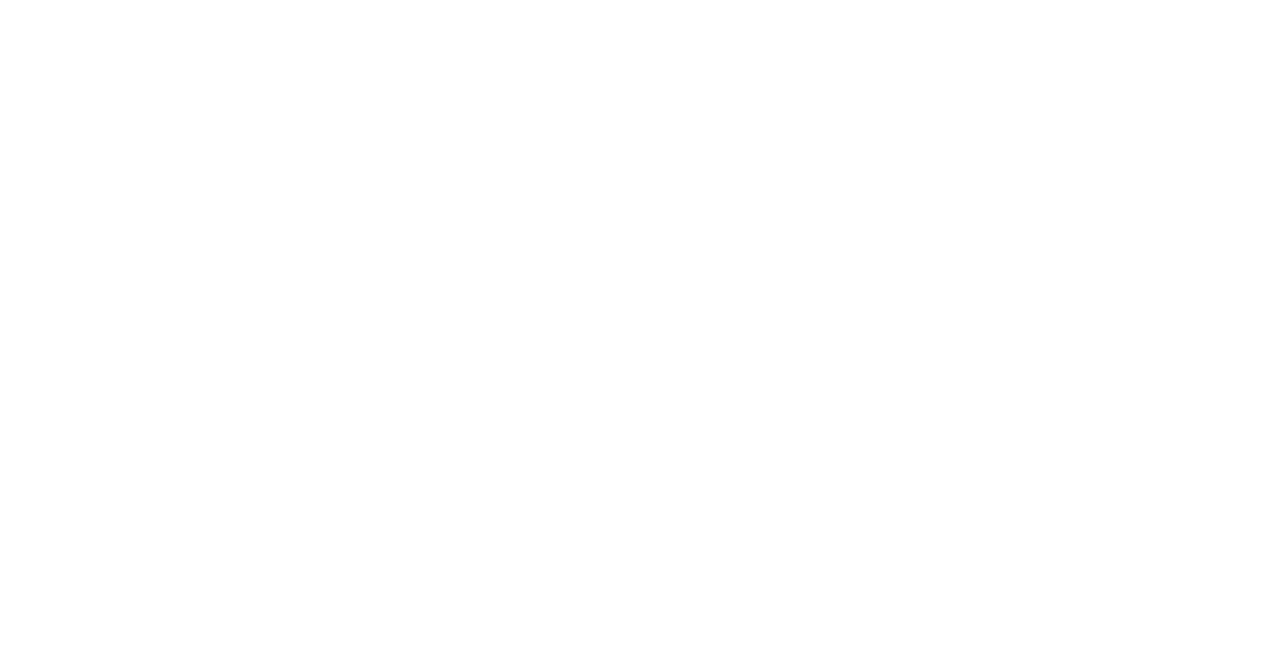
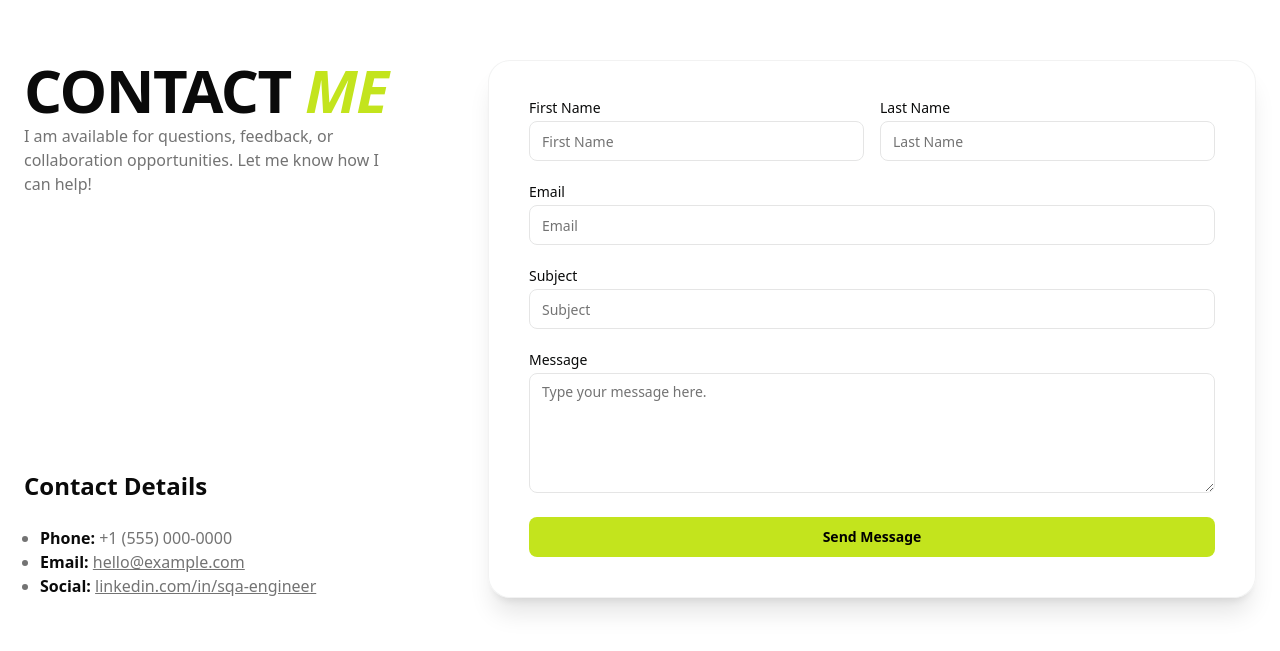
Before and after one commit to siraajul/MeFolio, a Next.js app: page / in a window 1280 px wide. Shown: the part 6227-6878 px from the top of the page. Before the commit the page ends 6156 px from the top, so only its background shows below. Built offline with nearby package versions, Linux system fonts and the light colour scheme; a web font is replaced by a local one.

Commit message:
feat: add contact section with new input, label, and textarea UI components.

```diff
--- a/app/page.tsx
+++ b/app/page.tsx
@@ -85,6 +85,7 @@
 
 import { Timeline } from "@/components/ui/timeline";
 import { Blog, BlogPost } from "@/components/ui/blog-section";
+import { Contact2 } from "@/components/ui/contact-2";
 
 const EDUCATION_DATA = [
   {
@@ -213,6 +214,11 @@
         <section className="min-h-screen w-full flex flex-col justify-center bg-background">
            <Blog posts={BLOG_POSTS} />
         </section>
+
+        {/* Contact Section */}
+        <section className="min-h-screen w-full flex flex-col justify-center bg-white dark:bg-neutral-950">
+           <Contact2 />
+        </section>
       </div>
     </>
   );
--- /dev/null
+++ b/components/ui/contact-2.tsx
@@ -0,0 +1,87 @@
+import React from "react";
+
+import { Button } from "@/components/ui/button";
+import { Input } from "@/components/ui/input";
+import { Label } from "@/components/ui/label";
+import { Textarea } from "@/components/ui/textarea";
+
+interface Contact2Props {
+  title?: string;
+  description?: string;
+  phone?: string;
+  email?: string;
+  web?: { label: string; url: string };
+}
+
+export const Contact2 = ({
+  title = "Get in Touch",
+  description = "I am available for questions, feedback, or collaboration opportunities. Let me know how I can help!",
+  phone = "+1 (555) 000-0000",
+  email = "hello@example.com",
+  web = { label: "linkedin.com/in/sqa-engineer", url: "#" },
+}: Contact2Props) => {
+  return (
+    <section className="py-24 px-6 min-h-screen flex flex-col justify-center bg-white dark:bg-neutral-950">
+      <div className="container mx-auto">
+        <div className="mx-auto flex max-w-screen-xl flex-col justify-between gap-10 lg:flex-row lg:gap-20">
+          <div className="mx-auto flex max-w-sm flex-col justify-between gap-10">
+            <div className="text-center lg:text-left">
+              <h1 className="mb-2 text-5xl font-bold uppercase tracking-tight text-foreground lg:mb-1 lg:text-6xl">
+                Contact <span className="text-brand italic">Me</span>
+              </h1>
+              <p className="text-muted-foreground">{description}</p>
+            </div>
+            <div className="mx-auto w-fit lg:mx-0">
+              <h3 className="mb-6 text-center text-2xl font-semibold lg:text-left text-foreground">
+                Contact Details
+              </h3>
+              <ul className="ml-4 list-disc text-muted-foreground">
+                <li>
+                  <span className="font-bold text-foreground">Phone: </span>
+                  {phone}
+                </li>
+                <li>
+                  <span className="font-bold text-foreground">Email: </span>
+                  <a href={`mailto:${email}`} className="underline hover:text-brand">
+                    {email}
+                  </a>
+                </li>
+                <li>
+                  <span className="font-bold text-foreground">Social: </span>
+                  <a href={web.url} target="_blank" className="underline hover:text-brand">
+                    {web.label}
+                  </a>
+                </li>
+              </ul>
+            </div>
+          </div>
+          <div className="mx-auto flex w-full max-w-screen-md flex-col gap-6 rounded-3xl border border-border/50 p-10 shadow-xl bg-card/30 backdrop-blur-sm">
+            <div className="flex gap-4 flex-col sm:flex-row">
+              <div className="grid w-full items-center gap-1.5">
+                <Label htmlFor="firstname">First Name</Label>
+                <Input type="text" id="firstname" placeholder="First Name" />
+              </div>
+              <div className="grid w-full items-center gap-1.5">
+                <Label htmlFor="lastname">Last Name</Label>
+                <Input type="text" id="lastname" placeholder="Last Name" />
+              </div>
+            </div>
+            <div className="grid w-full items-center gap-1.5">
+              <Label htmlFor="email">Email</Label>
+              <Input type="email" id="email" placeholder="Email" />
+            </div>
+            <div className="grid w-full items-center gap-1.5">
+              <Label htmlFor="subject">Subject</Label>
+              <Input type="text" id="subject" placeholder="Subject" />
+            </div>
+            <div className="grid w-full gap-1.5">
+              <Label htmlFor="message">Message</Label>
+              <Textarea placeholder="Type your message here." id="message" className="min-h-[120px]" />
+            </div>
+            <Button className="w-full bg-brand text-brand-foreground hover:bg-brand/90 font-bold">Send Message</Button>
+          </div>
+        </div>
+      </div>
+    </section>
+  );
+};
--- /dev/null
+++ b/components/ui/input.tsx
@@ -0,0 +1,25 @@
+import * as React from "react"
+
+import { cn } from "@/lib/utils"
+
+export interface InputProps
+  extends React.InputHTMLAttributes<HTMLInputElement> {}
+
+const Input = React.forwardRef<HTMLInputElement, InputProps>(
+  ({ className, type, ...props }, ref) => {
+    return (
+      <input
+        type={type}
+        className={cn(
+          "flex h-10 w-full rounded-md border border-input bg-background px-3 py-2 text-sm ring-offset-background file:border-0 file:bg-transparent file:text-sm file:font-medium file:text-foreground placeholder:text-muted-foreground focus-visible:outline-none focus-visible:ring-2 focus-visible:ring-ring focus-visible:ring-offset-2 disabled:cursor-not-allowed disabled:opacity-50",
+          className
+        )}
+        ref={ref}
+        {...props}
+      />
+    )
+  }
+)
+Input.displayName = "Input"
+
+export { Input }
--- /dev/null
+++ b/components/ui/label.tsx
@@ -0,0 +1,26 @@
+"use client"
+
+import * as React from "react"
+import * as LabelPrimitive from "@radix-ui/react-label"
+import { cva, type VariantProps } from "class-variance-authority"
+
+import { cn } from "@/lib/utils"
+
+const labelVariants = cva(
+  "text-sm font-medium leading-none peer-disabled:cursor-not-allowed peer-disabled:opacity-70",
+)
+
+const Label = React.forwardRef<
+  React.ElementRef<typeof LabelPrimitive.Root>,
+  React.ComponentPropsWithoutRef<typeof LabelPrimitive.Root> &
+    VariantProps<typeof labelVariants>
+>(({ className, ...props }, ref) => (
+  <LabelPrimitive.Root
+    ref={ref}
+    className={cn(labelVariants(), className)}
+    {...props}
+  />
+))
+Label.displayName = LabelPrimitive.Root.displayName
+
+export { Label }
--- /dev/null
+++ b/components/ui/textarea.tsx
@@ -0,0 +1,24 @@
+import * as React from "react"
+
+import { cn } from "@/lib/utils"
+
+export interface TextareaProps
+  extends React.TextareaHTMLAttributes<HTMLTextAreaElement> {}
+
+const Textarea = React.forwardRef<HTMLTextAreaElement, TextareaProps>(
+  ({ className, ...props }, ref) => {
+    return (
+      <textarea
+        className={cn(
+          "flex min-h-[80px] w-full rounded-md border border-input bg-background px-3 py-2 text-sm ring-offset-background placeholder:text-muted-foreground focus-visible:outline-none focus-visible:ring-2 focus-visible:ring-ring focus-visible:ring-offset-2 disabled:cursor-not-allowed disabled:opacity-50",
+          className
+        )}
+        ref={ref}
+        {...props}
+      />
+    )
+  }
+)
+Textarea.displayName = "Textarea"
+
+export { Textarea }
--- a/package.json
+++ b/package.json
@@ -10,6 +10,7 @@
   },
   "dependencies": {
     "@radix-ui/react-collapsible": "^1.1.12",
+    "@radix-ui/react-label": "^2.1.8",
     "@radix-ui/react-separator": "^1.1.8",
     "@radix-ui/react-slot": "^1.2.4",
     "class-variance-authority": "^0.7.1",
```
Also changed, not shown: 1 other file (tests, documents, lock files or other folders).
